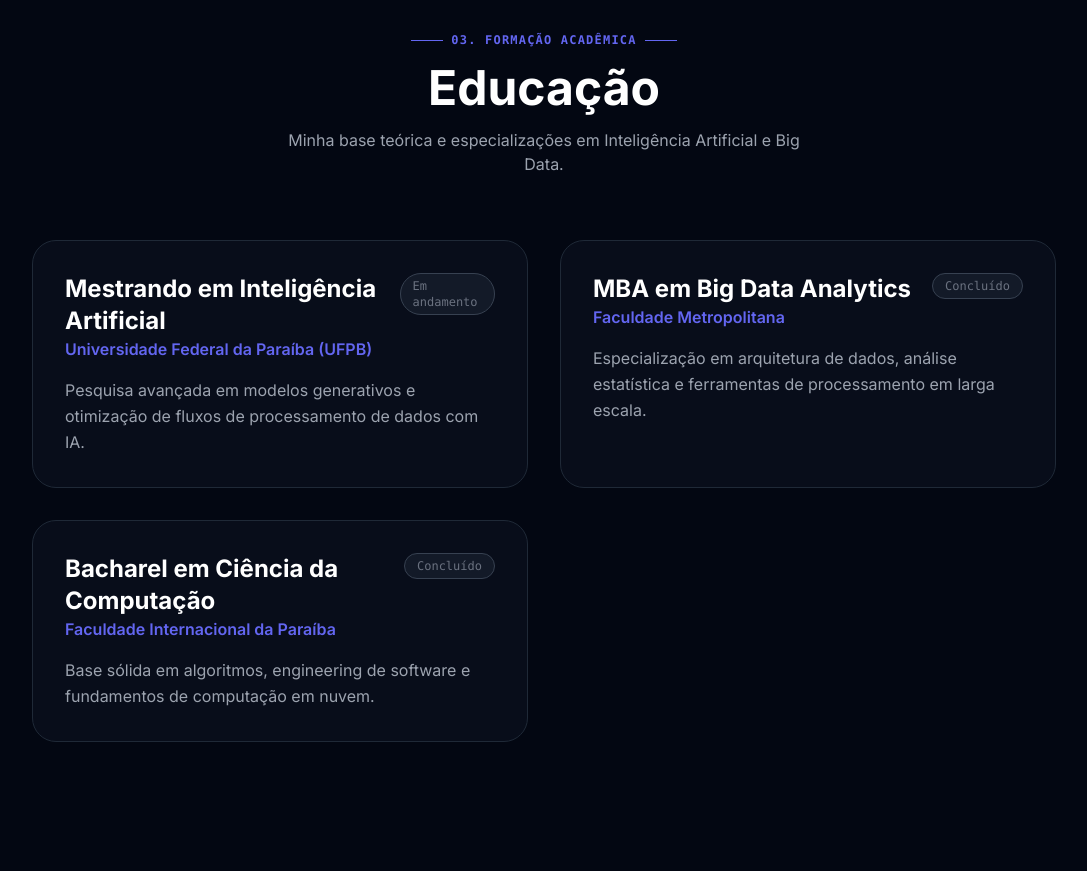
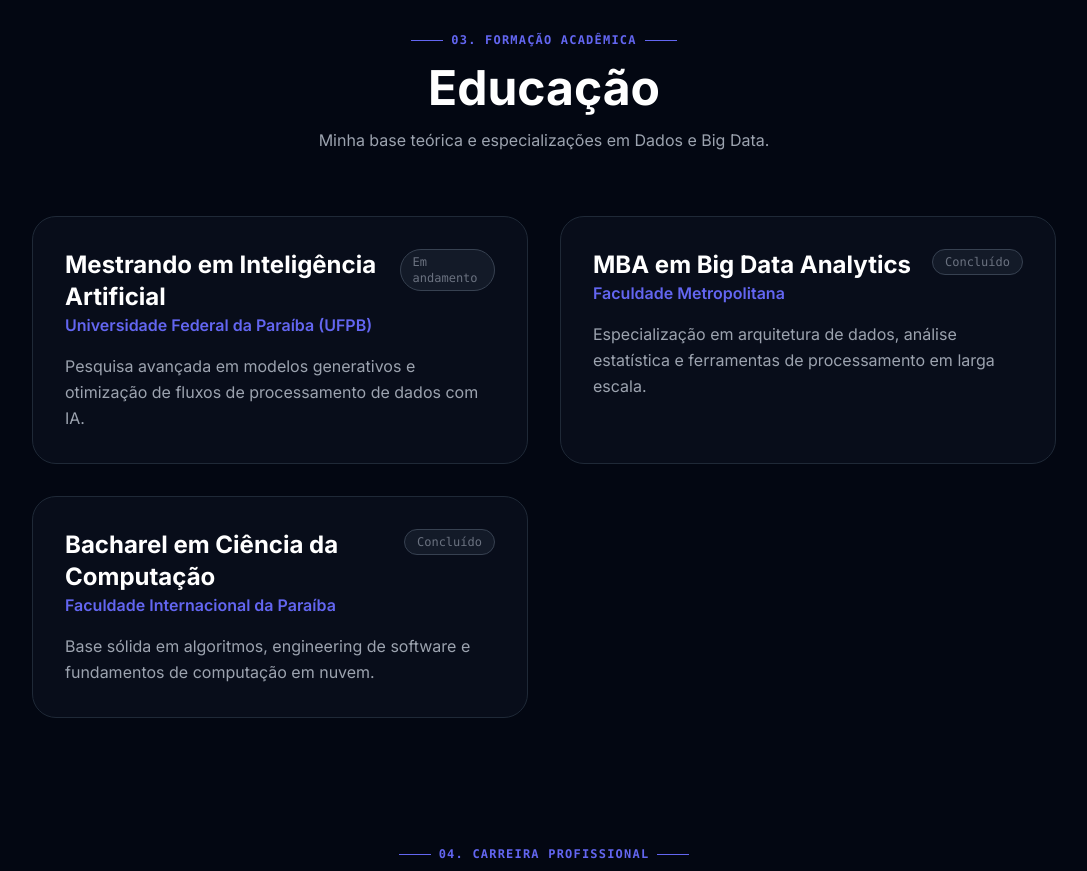
Before and after one commit to ArthurrAlmeida/portfolio-arthuralmeida, a React (Vite) app: page / in a window 1280 px wide. Shown: the part 3320-4191 px from the top of the page, without its empty margins (96-1183 px from the left). Built offline with nearby package versions, Linux system fonts and the light colour scheme.

Commit message:
Update educational description in Academic component

```diff
--- a/components/Academic.tsx
+++ b/components/Academic.tsx
@@ -13,7 +13,7 @@ const Academic: React.FC = () => {
         </div>
         <h2 className="text-4xl md:text-5xl font-bold text-white">Educação</h2>
         <p className="text-gray-400 max-w-lg mx-auto">
-          Minha base teórica e especializações em Inteligência Artificial e Big Data.
+          Minha base teórica e especializações em Dados e Big Data.
         </p>
       </div>
 
```
